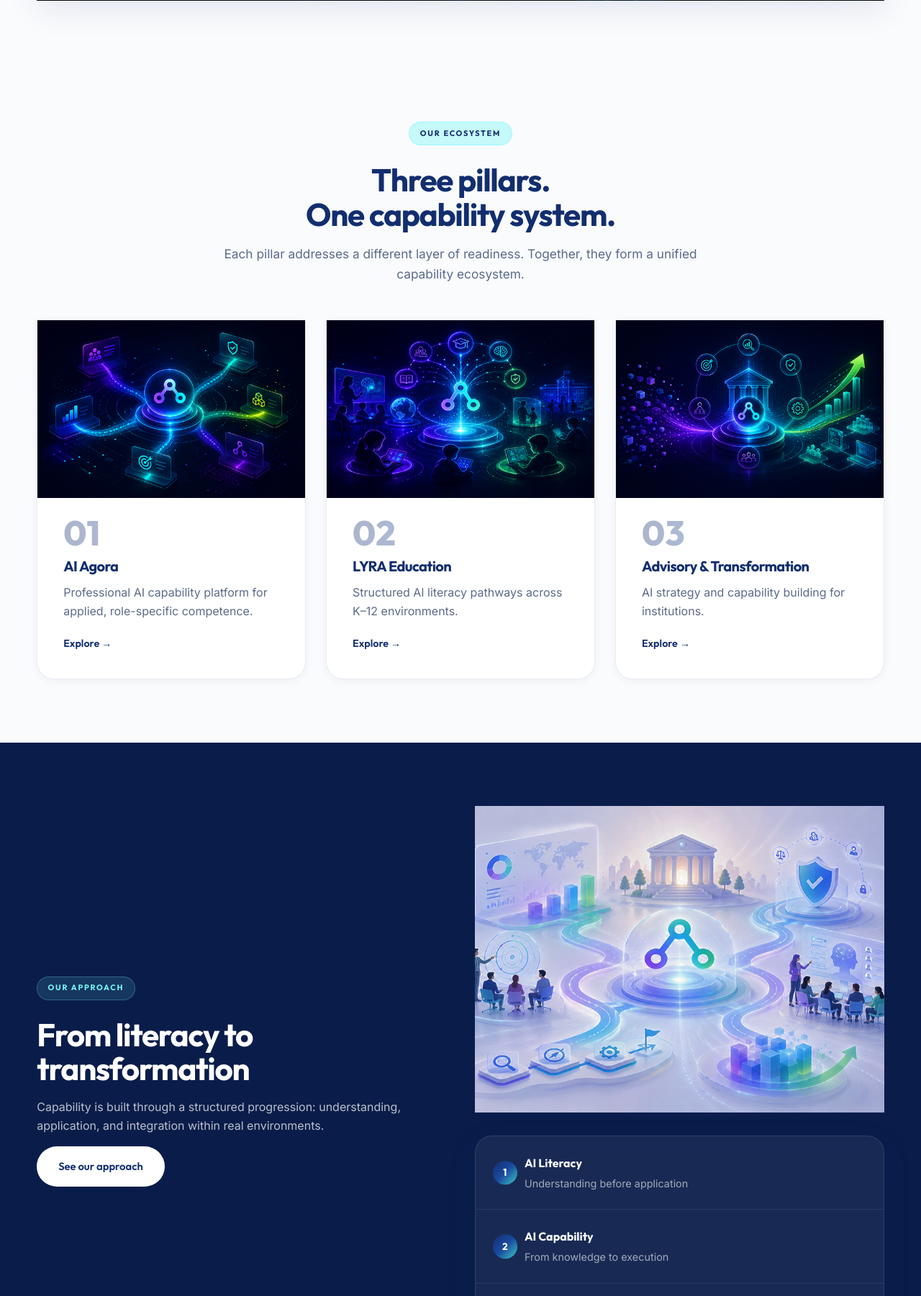
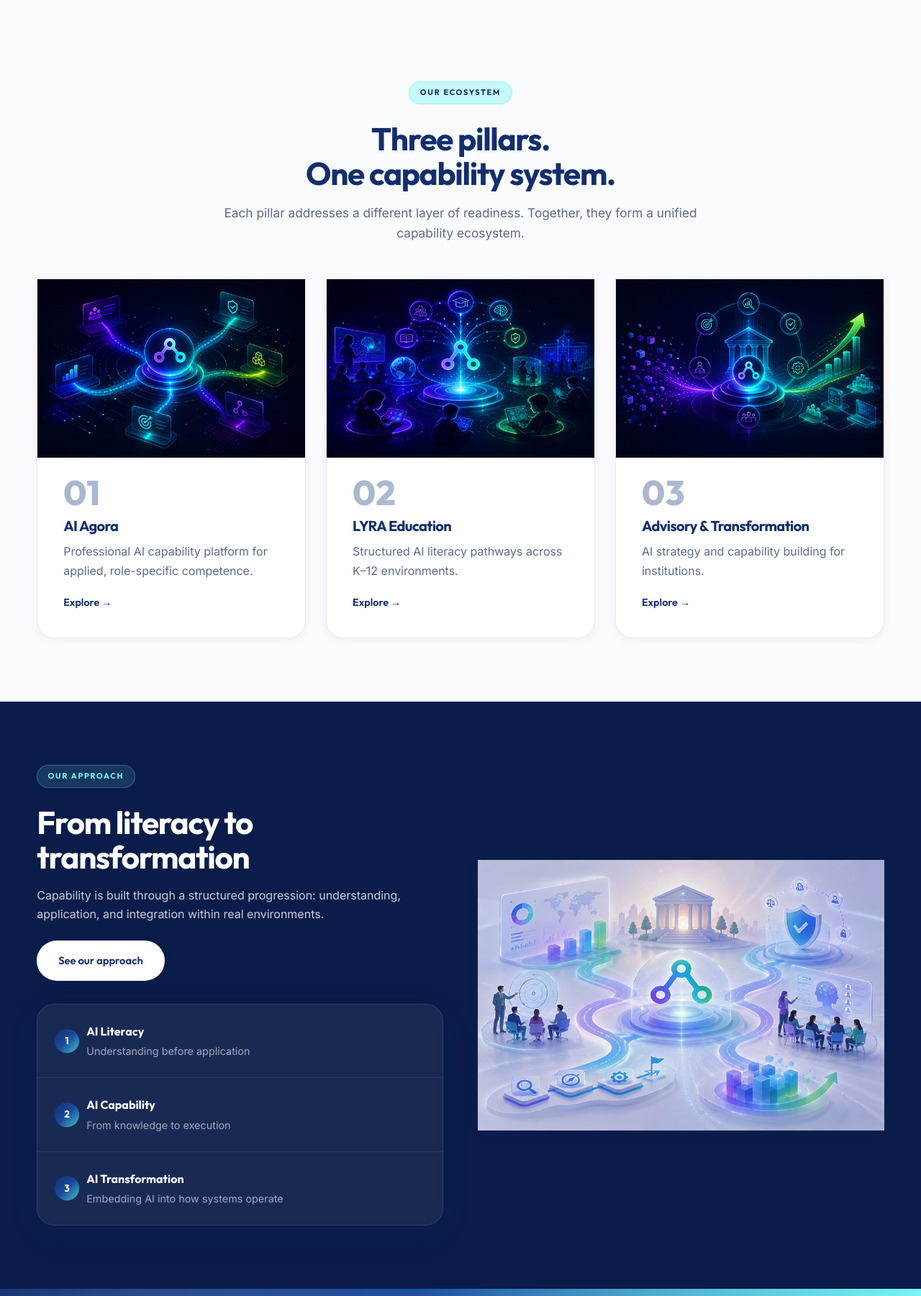
Before and after one commit to ahmadhjy/Lyra, a Django app: page / in a window 1280 px wide. Shown: the part 1439-3240 px from the top of the page at 72% size. Run offline with Django 5.2, Linux system fonts and the light colour scheme.

Commit message:
Show full images, rework approach layout, add scroll reveals.
Use contain and natural aspect ratios so designer artwork is not cropped; move approach steps under copy on the left; sitewide fade-up on scroll.

Co-authored-by: Cursor <cursoragent@cursor.com>

```diff
--- a/static/css/main.css
+++ b/static/css/main.css
@@ -758,16 +758,22 @@ h3 {
 
 .media-block__img {
   width: 100%;
-  height: 100%;
-  object-fit: cover;
+  height: auto;
+  max-width: 100%;
+  object-fit: contain;
   display: block;
 }
 
-/* Real images — square corners */
+/* Real images — natural aspect ratio, no cropping */
 .media-block:has(.media-block__img) .media-block__frame {
+  aspect-ratio: auto;
+  height: auto;
+  min-height: 0;
   border-radius: 0;
   border: none;
   box-shadow: var(--shadow-sm);
+  overflow: visible;
+  background: transparent;
 }
 
 .media-block--hero:has(.media-block__img) .media-block__frame,
@@ -790,7 +796,7 @@ h3 {
 
 .media-block--diagram .media-block__frame {
   aspect-ratio: auto;
-  min-height: 280px;
+  min-height: 0;
   background: transparent;
   border: none;
   box-shadow: none;
@@ -798,7 +804,7 @@ h3 {
 
 .media-block--diagram .media-block__img {
   object-fit: contain;
-  max-height: 420px;
+  max-height: 480px;
   width: auto;
   max-width: 100%;
   margin: 0 auto;
@@ -809,7 +815,7 @@ h3 {
 }
 
 .hero-visual .media-block__frame {
-  min-height: 300px;
+  min-height: 0;
 }
 
 .media-block--16x9 { --media-ratio: 16 / 9; }
@@ -912,6 +918,11 @@ h3 {
   border-color: rgba(255, 255, 255, 0.12);
 }
 
+.section-dark .media-block:has(.media-block__img) .media-block__frame {
+  background: transparent;
+  border: none;
+}
+
 .section-dark .media-block__pattern {
   background:
     linear-gradient(135deg, rgba(255, 255, 255, 0.04) 0%, rgba(119, 247, 245, 0.1) 100%),
@@ -950,24 +961,27 @@ h3 {
 .approach-grid {
   display: grid;
   grid-template-columns: 1fr 1fr;
-  gap: 2rem 2.5rem;
-  align-items: start;
-}
-
-.approach-grid__copy {
-  grid-column: 1;
-  grid-row: 1 / 3;
+  gap: 2.5rem 3rem;
+  align-items: center;
+}
+
+.approach-grid__left {
+  display: flex;
+  flex-direction: column;
+  gap: 2rem;
+}
+
+.approach-grid__copy p:not(.eyebrow) {
+  color: rgba(255, 255, 255, 0.78);
+  margin-bottom: 1.5rem;
+}
+
+.approach-grid__media {
   align-self: center;
 }
 
-.approach-grid__media {
-  grid-column: 2;
-  grid-row: 1;
-}
-
 .approach-grid__steps {
-  grid-column: 2;
-  grid-row: 2;
+  margin: 0;
 }
 
 /* ── Page content ── */
@@ -1532,8 +1546,7 @@ h3 {
     grid-row: auto;
   }
 
-  .approach-grid__media,
-  .approach-grid__steps {
+  .approach-grid__media {
     grid-column: 1;
     grid-row: auto;
   }
@@ -1641,3 +1654,26 @@ h3 {
     height: 46px;
   }
 }
+
+/* ── Scroll reveal ── */
+@media (prefers-reduced-motion: no-preference) {
+  .reveal {
+    opacity: 0;
+    transform: translateY(22px);
+    transition:
+      opacity 0.7s cubic-bezier(0.22, 1, 0.36, 1),
+      transform 0.7s cubic-bezier(0.22, 1, 0.36, 1);
+    transition-delay: var(--reveal-delay, 0ms);
+  }
+
+  .reveal.is-visible {
+    opacity: 1;
+    transform: translateY(0);
+  }
+}
+
+@media (prefers-reduced-motion: reduce) {
+  html {
+    scroll-behavior: auto;
+  }
+}
--- a/static/js/main.js
+++ b/static/js/main.js
@@ -1,4 +1,6 @@
 document.addEventListener("DOMContentLoaded", () => {
+  initScrollReveal();
+
   const toggle = document.querySelector(".nav-toggle");
   const nav = document.querySelector(".site-nav");
   if (toggle && nav) {
@@ -44,3 +46,35 @@ document.addEventListener("DOMContentLoaded", () => {
     chatClose.addEventListener("click", closeChat);
   }
 });
+
+function initScrollReveal() {
+  if (window.matchMedia("(prefers-reduced-motion: reduce)").matches) {
+    return;
+  }
+
+  const targets =
+    ".section-header, .hero-copy, .hero-visual, .hero-stats, .hero-media-row, .card, " +
+    ".approach-grid__left, .approach-grid__media, .cta-band-inner, .content-block, " +
+    ".split > div, .page-hero__copy, .page-hero__media, .contact-grid > div, .panel, .steps";
+
+  document.querySelectorAll("main section, main .page-hero").forEach((section) => {
+    section.querySelectorAll(targets).forEach((el, index) => {
+      el.classList.add("reveal");
+      el.style.setProperty("--reveal-delay", `${Math.min(index * 80, 400)}ms`);
+    });
+  });
+
+  const observer = new IntersectionObserver(
+    (entries) => {
+      entries.forEach((entry) => {
+        if (entry.isIntersecting) {
+          entry.target.classList.add("is-visible");
+          observer.unobserve(entry.target);
+        }
+      });
+    },
+    { threshold: 0.12, rootMargin: "0px 0px -5% 0px" }
+  );
+
+  document.querySelectorAll(".reveal").forEach((el) => observer.observe(el));
+}
--- a/website/content.py
+++ b/website/content.py
@@ -37,7 +37,7 @@ HOME = {
     ),
     "hero_diagram_media": media(
         "LYRA ecosystem diagram",
-        "900 × 900 px",
+        "1164 × 941 px",
         ratio="square",
         icon="network",
         variant="diagram",
@@ -46,7 +46,7 @@ HOME = {
     "approach_media": media(
         "Capability model — literacy to transformation",
         "900 × 600 px",
-        ratio="4x3",
+        ratio="3x2",
         icon="strategy",
         file="media/home/approach-literacy.png",
     ),
--- a/website/templates/website/home.html
+++ b/website/templates/website/home.html
@@ -61,6 +61,7 @@
 
 <section class="section section-dark">
   <div class="container approach-grid">
+    <div class="approach-grid__left">
       <div class="approach-grid__copy">
         <p class="eyebrow eyebrow--light">Our Approach</p>
         <h2>From literacy to transformation</h2>
@@ -70,14 +71,15 @@
         </p>
         <a href="{% url 'approach' %}" class="btn btn-light">See our approach</a>
       </div>
-    <div class="approach-grid__media">
-      {% include "website/includes/media_placeholder.html" with media=approach_media %}
-    </div>
       <ol class="steps steps--dark approach-grid__steps">
         <li><strong>AI Literacy</strong><span>Understanding before application</span></li>
         <li><strong>AI Capability</strong><span>From knowledge to execution</span></li>
         <li><strong>AI Transformation</strong><span>Embedding AI into how systems operate</span></li>
       </ol>
+    </div>
+    <div class="approach-grid__media">
+      {% include "website/includes/media_placeholder.html" with media=approach_media %}
+    </div>
   </div>
 </section>
 
```
Lines whose indentation alone changed are shown as unchanged.
